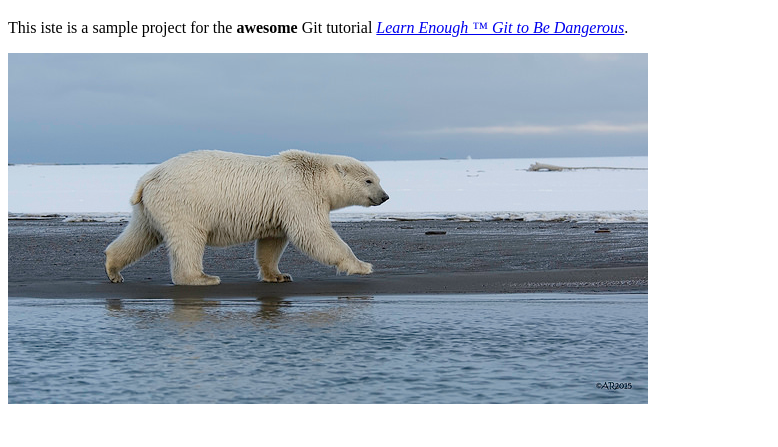
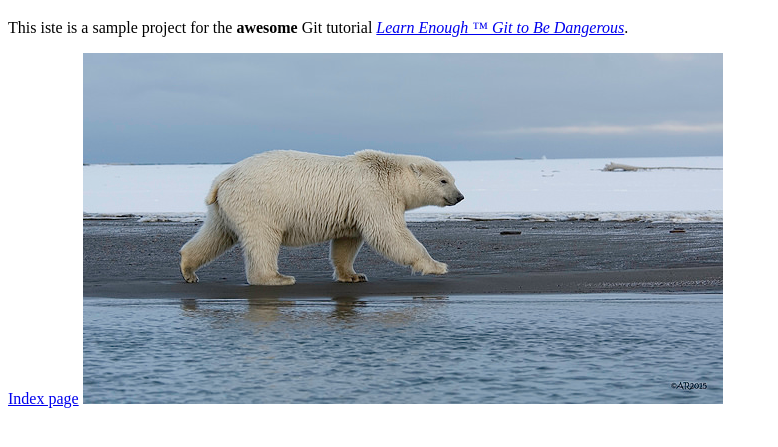
Before and after one commit to JoBe10/website, a plain HTML site: page about.html in a window 1280 px wide. Shown: the part 61-508 px from the top of the page, without its empty margins (0-778 px from the left). Drawn offline with Linux system fonts and the light colour scheme.

Commit message:
Link back to index page on about page

```diff
--- a/about.html
+++ b/about.html
@@ -9,6 +9,7 @@
     <p>This iste is a sample project for the <strong>awesome</strong> Git
       tutorial  <a href="https://www.learnenough.com/git-tutorial"><em>Learn Enough &trade; Git to Be Dangerous</em></a>.
     </p>
+    <a href="index.html">Index page</a>
     <a href="https://www.flickr.com/photos/puliarfanita/22959238329">
       <img src="images/polar_bear.jpg" alt="Polar bear">
     </a>
```
